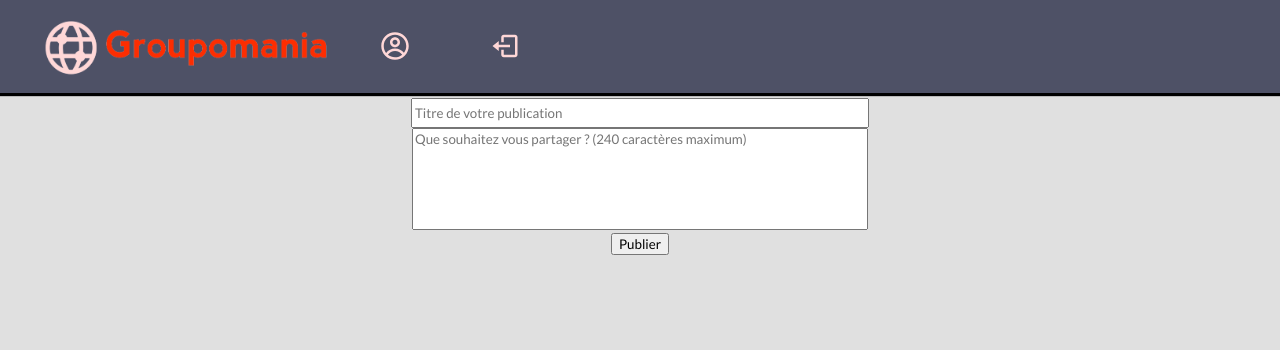
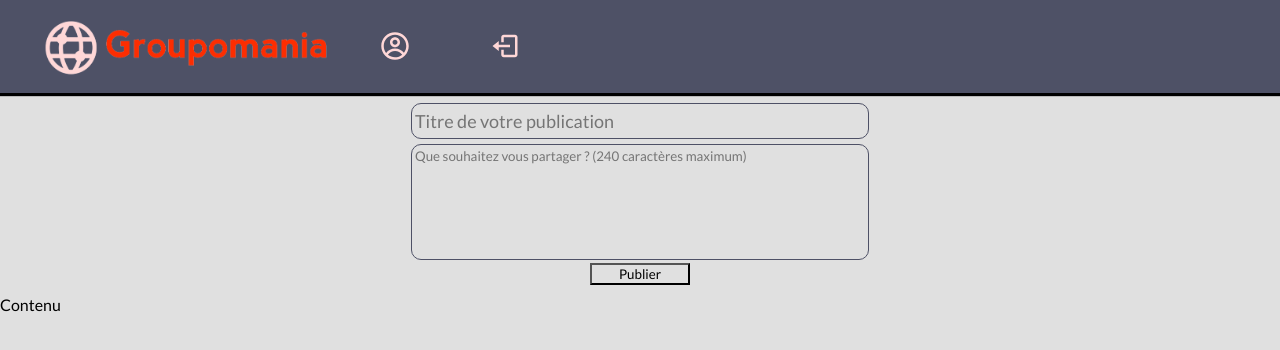
Before and after one commit to TenzaRemy/Groupomania, a React (Create React App) app in the folder frontend/: page /Blog in a window 1280 px wide. Shown: the top 350 px of the page. Built offline with nearby package versions, Linux system fonts and the light colour scheme; no server answers; sample sign-in values are in the browser's storage.

Commit message:
difficulté pour récupérer les données et les affichées mais utliser map

```diff
--- a/frontend/src/components/PostCreate/index.jsx
+++ b/frontend/src/components/PostCreate/index.jsx
@@ -1,26 +1,43 @@
 import React, { useState } from "react";
 import axios from "axios";
 import styled from "styled-components";
+import colors from "../../utils/style/colors";
 
 const Message = styled.textarea`
     resize: none;
     width: 450px;
-    height: 96px;
+    height: 108px;
+    border-radius: 10px;
+    border 1px solid ${colors.tertiary};
+    background-color: #e0e0e0;
+    outline: none;
+    padding: 3px;
 `
 const BlocForm = styled.form`
     display: flex;
     flex-direction: column;
     align-items: center;
-    padding: 5px;
+    padding: 10px;
 `
 const Title = styled.input`
     width: 450px;
-    height: 24px;
+    height: 28px;
+    font-size: 18px;
+    border-radius: 10px;
+    border 1px solid ${colors.tertiary};
+    background-color: #e0e0e0;
+    margin-bottom: 5px;
+    outline: none;
+    padding: 3px;
+`
+const Publish = styled.button`
+    width: 100px;
+    background-color: #e0e0e0;
 `
 
 function PostCreate() {
 
-    let user = JSON.parse(localStorage.getItem("userdata"));
+    const token = localStorage.getItem('token');
 
 const [title, setTitle] = useState('');
 const [message, setMessage] = useState('');
@@ -30,17 +47,18 @@ const formSubmitHandler = (event) => {
 
     axios.post('http://localhost:5000/api/blog', {
         headers: {
-            authorization: user.token
+            Authorization: `Bearer ${token}`,
         },
         title,
         message,
     })
     .then ((res) =>{
           console.log(res);
+          alert("Publication bien enregistrée. Merci pour votre participation !");
       })
       .catch ((err) => {
           console.log(err);
-          alert("Votre publication ne s'est pas envoyé. Veuillez réessayer ultérieurement.");
+          alert("Votre publication ne s'est pas envoyé. Veuillez réessayer remplir les deux champs ou réessayer ultérieurement.");
       })
       }
 
@@ -50,11 +68,11 @@ return (
         <Title type="text" placeholder="Titre de votre publication" onChange={(event) => setTitle(event.target.value)} maxLength={42}/>
     </div>
     <div>
-        <Message placeholder="Que souhaitez vous partager ? (240 caractères maximum)" onChange={(event) => setMessage(event.target.value)} maxLength={240}></Message>
+        <Message placeholder="Que souhaitez vous partager ? (240 caractères maximum)" onChange={(event) => setMessage(event.target.value)} maxLength={240}/>
     </div>
-    <div>
-        <button type="submit">Publier</button>
-    </div>
+
+        <Publish type="submit">Publier</Publish>
+
 
 </BlocForm>
 
--- a/frontend/src/components/PostMap/index.jsx
+++ b/frontend/src/components/PostMap/index.jsx
@@ -1,38 +1,37 @@
 import axios from 'axios';
 import React, { useEffect, useState } from 'react';
 
-const PostsRead = () => {
 
-    const [posts, setPosts]= useState([]);
+function PostRead() {
 
-    const Posts = () => {
+    const [post, setPost] = useState([]);
 
-        axios.get(`localhost:5000/api/blog`)
+
+const getData = () => {
+    axios.get('http://localhost:5000/api/blog')
     .then ((res) =>{
-            setPosts(res.data.post)
+        setPost(res.data)
         console.log(res);
     }).catch((err) => {
         console.log(err);
     })
 }
 
-    useEffect (() => {
-        Posts();
-    }, [])
+useEffect(() => {
+    getData()
+}, []);
+
+
 
     return (
 
+
         <div>
-            <h1> Les posts</h1>
-            {posts.map((element) => (
-        <div className="post">
-          <em>{element.user.firstName} {element.user.lastName}</em>
-          <p>{element.content} {element.date}</p>
-        </div>
-            ))}
+      {post}Contenu
 
     </div>
+
     );
 };
 
-export default PostsRead;
+export default PostRead
--- a/frontend/src/pages/Blog/index.jsx
+++ b/frontend/src/pages/Blog/index.jsx
@@ -7,6 +7,7 @@ import { BiLogOut } from 'react-icons/bi';
 import { CgProfile } from 'react-icons/cg';
 import Logo from '../../assets/icon-left-font-removebg.png';
 import PostCreate from '../../components/PostCreate';
+import PostMap from "../../components/PostMap";
 
 const NavLink = styled.nav`
     display: flex;
@@ -55,6 +56,7 @@ function Blog() {
             </BlocLink>
         </NavLink>
         <PostCreate></PostCreate>
+        <PostMap></PostMap>
         </div>
     )
   }
--- a/frontend/src/pages/Profil/index.jsx
+++ b/frontend/src/pages/Profil/index.jsx
@@ -52,8 +52,8 @@ const ProfilPic = styled.img`
     margin-top: 20px;
 `
 const Pseudo = styled.h2`
-    color: ${colors.primary};
-    opacity: 0.9;
+    color: ${colors.secondary};
+    opacity: 1;
 `
 const Reseau = styled.div`
     display: flex;
```
Also changed, not shown: 1 other file (tests, documents, lock files or other folders). Lines whose indentation alone changed are shown as unchanged.
